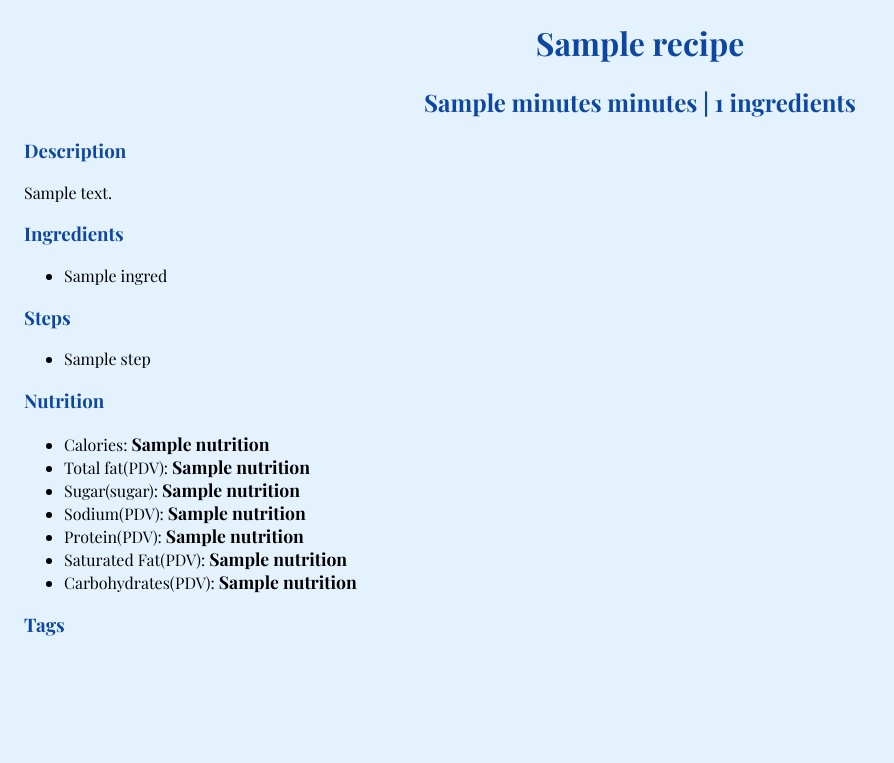
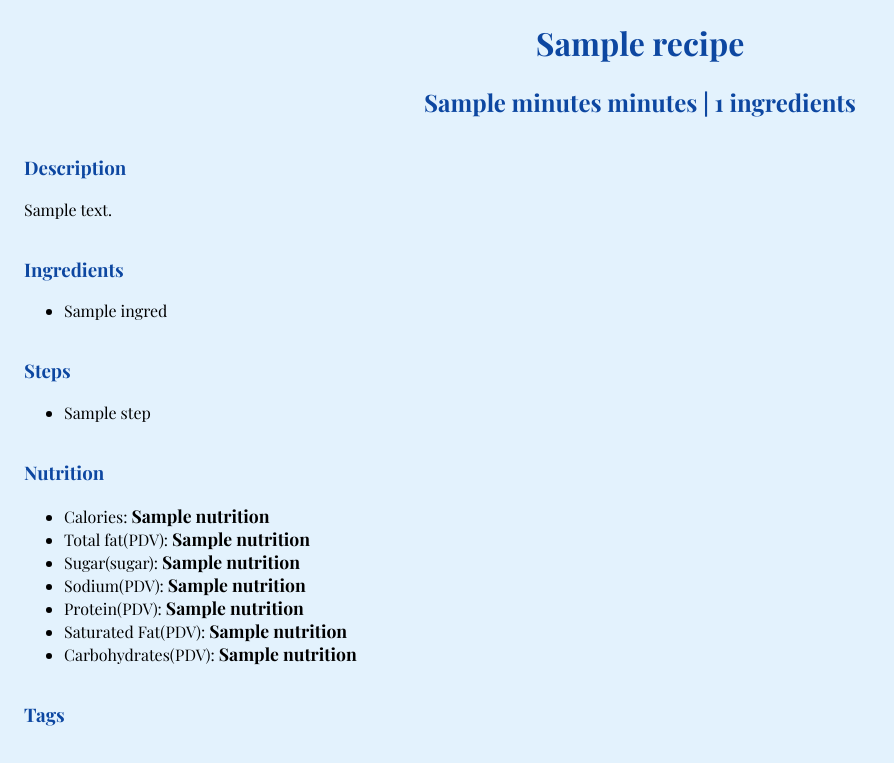
Before and after one commit to anitawanjiku/Chef-It-Up, a Flask app: template app/templates/recipe.html in a window 1280 px wide. Shown: the part 138-901 px from the top of the page, without its empty margins (0-894 px from the left). Before the commit the page ends 774 px from the top, so only its background shows below. Run offline with Flask 3, Linux system fonts and the light colour scheme; the template is opened without the code that fills it: most values are stand-ins (such as "Sample title", 1, 10 or a date in 2020); parts of the project's set-up code (start-up, migrations or seed data) failed here and were passed over; some web fonts are replaced.

Commit message:
recipe style changes

```diff
--- a/app/templates/recipe.html
+++ b/app/templates/recipe.html
@@ -5,26 +5,35 @@
 {% if recipe %}
 {# show recipe information #}
 
+<div class="recipe_title">
   <h1>{{ recipe["name"] }}</h1>
   <h2>{{ recipe["minutes"] }} minutes | {{ recipe["n_ingredients"] }} ingredients</h2>
+</div>
 
+<div class="recipe">
   <h3 class="recipe">Description</h3>
   <p>{{recipe["description"]}}</p>
+</div>
 
+<div class="recipe">
   <h3 class="recipe">Ingredients</h3>
   <ul>
     {% for ingred in recipe["ingredients"] %}
       <li>{{ ingred }}</li>
     {% endfor %}
   </ul>
+</div>
 
+<div class="recipe">
   <h3 class="recipe">Steps</h3>
   <ul>
     {% for step in recipe["steps"] %}
       <li>{{ step }}</li>
     {% endfor %}
   </ul>
+</div>
 
+<div class="recipe">
   <h3 class="recipe">Nutrition</h3>
   {% set nutri = recipe["nutrition"] %}
   <ul>
@@ -36,7 +45,9 @@
       <li>Saturated Fat(PDV): <span class="nutrition">{{ nutri[5] }}</span></li>
       <li>Carbohydrates(PDV): <span class="nutrition">{{ nutri[6] }}</span></li>
   </ul>
+</div>
 
+<div class="recipe">
   <h3 class="recipe">Tags</h3>
   <ul>
     {% for tag in recipe["tags"] %}
@@ -93,6 +104,7 @@
       {% endif%}
     {% endfor %}
   </ul>
+</div>
 
 {% else %}
 
--- a/www/static/css/style.css
+++ b/www/static/css/style.css
@@ -495,6 +495,17 @@ h3.recipe {
   font-weight: bold;
 }
 
+div.recipe {
+  margin: 10% auto;
+}
+
+/* smaller div margin on large screen */
+@media (min-width: 700px) {
+  div.recipe {
+    margin: 3% auto;
+  }
+}
+
 /* 67 ---------------------------------------------------------------------------------------------------- */
 img.sixseven {
   height: clamp(250px, 40vw, 600px);
```
